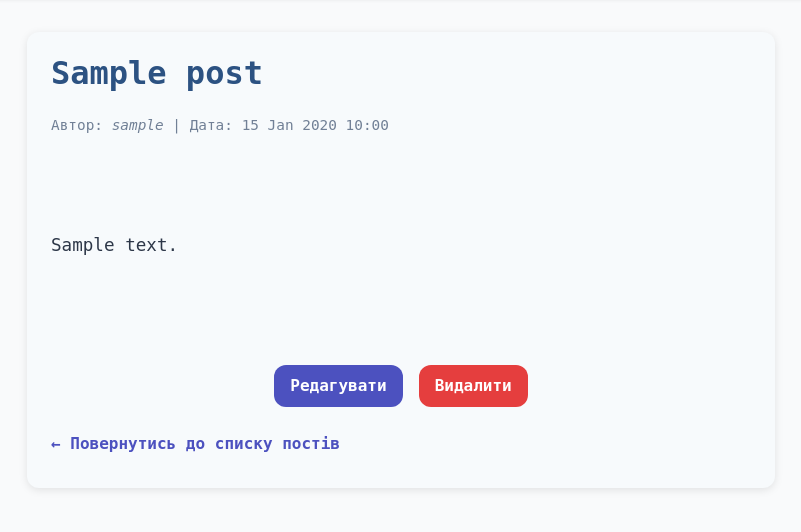
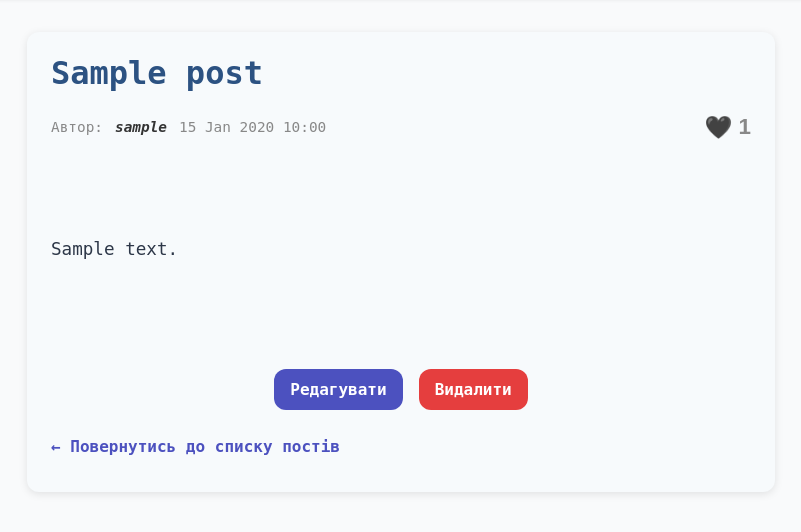
Before and after one commit to Danylo-D87/Tractus, a Django app: page /posts/1/ in a window 1280 px wide. Shown: the part 71-603 px from the top of the page, without its empty margins (239-1040 px from the left). Run offline with Django 5.2, Linux system fonts and the light colour scheme; a user stored in the database is signed in; tables that the repository leaves empty hold one stand-in row (values such as "Sample post").

Commit message:
Added a like system and appropriate design

```diff
--- a/blog/urls.py
+++ b/blog/urls.py
@@ -3,6 +3,7 @@ from django.urls import path
 from .views import (
     index,
     admin_tools_view,
+    toggle_like_api,
     CategoryListView,
     CategoryDeleteView,
     CategoryUpdateView,
@@ -19,6 +20,8 @@ app_name = "blog"
 urlpatterns = [
     path("", index, name="index"),
     path("admin-tools/", admin_tools_view, name="admin-tools"),
+    path("admin-tools/", admin_tools_view, name="admin-tools"),
+    path("posts/<int:post_id>/toggle-like/", toggle_like_api, name="toggle_like_api"),
 
     # Categories
     path("categories/", CategoryListView.as_view(), name="category-list"),
@@ -28,7 +31,8 @@ urlpatterns = [
 
     # Posts
     path("posts/", PostsListView.as_view(), name="posts-list"),  # всі пости
-    path("posts/category/<str:category_name>/", PostsListView.as_view(), name="posts-by-category"),  # фільтр за категорією
+    path("posts/category/<str:category_name>/", PostsListView.as_view(), name="posts-by-category"),
+    # фільтр за категорією
     path("posts/add/", PostCreateView.as_view(), name="post-add"),
     path("posts/<int:pk>/edit/", PostUpdateView.as_view(), name="post-edit"),
     path("posts/<int:pk>/delete/", PostDeleteView.as_view(), name="post-delete"),
--- a/blog/views.py
+++ b/blog/views.py
@@ -1,10 +1,14 @@
 from django.contrib.admin.views.decorators import staff_member_required
+from django.contrib.auth.decorators import login_required
+from django.http import JsonResponse
 from django.urls import reverse_lazy
 from django.views import generic
 from django.shortcuts import render, get_object_or_404
+from django.db.models import Count
+
 
 from blog.forms import PostForm, CategoryForm
-from blog.models import Category, Post
+from blog.models import Category, Post, Like, User
 
 
 def index(request):
@@ -14,6 +18,24 @@ def index(request):
 @staff_member_required
 def admin_tools_view(request):
     return render(request, "admin_tools.html")
+
+
+@login_required
+def toggle_like_api(request, post_id):
+    if request.method == "POST":
+        post = get_object_or_404(Post, id=post_id)
+        like_qs = Like.objects.filter(post=post, user=request.user)
+        if like_qs.exists():
+            like_qs.delete()
+            liked = False
+        else:
+            Like.objects.create(post=post, user=request.user)
+            liked = True
+        return JsonResponse({
+            "liked": liked,
+            "total_likes": post.likes.count()
+        })
+    return JsonResponse({"error": "Invalid method"}, status=400)
 
 
 class CategoryListView(generic.ListView):
@@ -49,9 +71,11 @@ class PostsListView(generic.ListView):
     paginate_by = 10
 
     def get_queryset(self):
-        queryset = Post.objects.select_related("category").order_by("-created_at")
+        queryset = Post.objects.select_related("category", "author") \
+                               .annotate(likes_count=Count("likes")) \
+                               .order_by("-created_at")
+
         category_name = self.kwargs.get("category_name")
-
         if category_name:
             category = get_object_or_404(Category, name=category_name)
             queryset = queryset.filter(category=category)
@@ -66,9 +90,13 @@ class PostsListView(generic.ListView):
         return context
 
 
+
 class PostsDetailView(generic.DetailView):
     model = Post
     template_name = "post_detail.html"
+
+    def get_queryset(self):
+        return Post.objects.annotate(likes_count=Count('likes')).select_related('author', 'category')
 
 
 class PostCreateView(generic.CreateView):
--- a/static/css/styles.css
+++ b/static/css/styles.css
@@ -253,7 +253,7 @@ body {
 .post-author {
   font-size: 0.9rem;
   color: #718096;
-  margin: -0.3rem 0 0.8rem 0;
+  margin: 0 0 0 0;
   font-style: italic;
 }
 
@@ -644,3 +644,29 @@ body {
   box-shadow: 0 8px 20px rgba(44, 82, 130, 0.4);
   outline: none;
 }
+
+.post-meta {
+  font-size: 0.9rem;
+  color: #666;
+  display: flex;
+  align-items: center;
+  gap: 0.75rem;
+}
+
+.post-meta strong {
+  color: #333;
+}
+
+.like-count {
+  font-weight: 600;
+  user-select: none;
+}
+
+.like-button {
+  transition: transform 0.15s ease-in-out;
+}
+
+.like-button:hover {
+  transform: scale(1.2);
+  color: #e0245e;
+}
--- a/templates/post_detail.html
+++ b/templates/post_detail.html
@@ -1,12 +1,25 @@
 {% extends "base.html" %}
 
 {% block content %}
-  <article class="post-detail">
+  <article class="post-detail" data-post-id="{{ post.id }}">
     <h1 class="post-title">{{ post.title }}</h1>
-    <p class="post-meta">
-      Автор: <span class="post-author">{{ post.author }}</span> |
-      Дата: <time datetime="{{ post.created_at|date:"Y-m-d\TH:i:s" }}">{{ post.created_at|date:"d M Y H:i" }}</time>
+    <p class="post-meta" style="display: flex; align-items: center; gap: 12px; font-size: 0.9rem; color: #888;">
+      Автор: <strong class="post-author">{{ post.author }}</strong>
+      <time datetime="{{ post.created_at|date:"Y-m-d\TH:i:s" }}">{{ post.created_at|date:"d M Y H:i" }}</time>
+
+      {% if user.is_authenticated %}
+        <button class="like-button" type="button"
+                style="margin-left: auto; background: none; border: none; cursor: pointer; font-size: 1.4rem; display: flex; align-items: center; gap: 6px; color: inherit; padding: 0;">
+          <span>🖤</span>
+          <span class="like-count">{{ post.likes_count|default:"0" }}</span>
+        </button>
+      {% else %}
+        <span style="margin-left: auto; display: flex; align-items: center; gap: 6px; color: #aaa;">
+          🖤 <span class="like-count">{{ post.likes_count|default:"0" }}</span>
+        </span>
+      {% endif %}
     </p>
+
     <div class="post-content">
       {{ post.content|linebreaks }}
     </div>
@@ -14,10 +27,54 @@
     {% if user.is_staff or user.is_superuser %}
       <div class="admin-buttons">
         <a href="{% url 'blog:post-edit' post.pk %}" class="btn-edit">Редагувати</a>
-        <a href="{% url 'blog:post-delete' post.pk %}" class="btn-delete" onclick="return confirm('Ви впевнені, що хочете видалити цей пост?');">Видалити</a>
+        <a href="{% url 'blog:post-delete' post.pk %}" class="btn-delete"
+           onclick="return confirm('Ви впевнені, що хочете видалити цей пост?');">Видалити</a>
       </div>
     {% endif %}
 
     <p class="back-link"><a href="{% url 'blog:posts-list' %}">← Повернутись до списку постів</a></p>
   </article>
+
+<script>
+document.querySelectorAll('.like-button').forEach(button => {
+  button.addEventListener('click', function() {
+    const postItem = this.closest('.post-detail');
+    const postId = postItem.dataset.postId;
+
+    fetch(`/posts/${postId}/toggle-like/`, {
+      method: 'POST',
+      headers: {
+        'X-CSRFToken': getCookie('csrftoken'),
+        'Content-Type': 'application/json',
+      },
+      body: JSON.stringify({})
+    })
+    .then(response => response.json())
+    .then(data => {
+      if (!data.error) {
+        const likeCountElem = postItem.querySelector('.like-count');
+        likeCountElem.textContent = data.total_likes;
+        // Іконка лишається 🖤, не змінюємо
+      }
+    })
+    .catch(error => console.error('Error:', error));
+  });
+});
+
+function getCookie(name) {
+  let cookieValue = null;
+  if (document.cookie && document.cookie !== '') {
+    const cookies = document.cookie.split(';');
+    for (let i=0; i < cookies.length; i++) {
+      const cookie = cookies[i].trim();
+      if (cookie.substring(0, name.length + 1) === (name + '=')) {
+        cookieValue = decodeURIComponent(cookie.substring(name.length + 1));
+        break;
+      }
+    }
+  }
+  return cookieValue;
+}
+</script>
+
 {% endblock %}
```
Also changed, not shown: templates/posts_list.html (+62 -8 lines).
